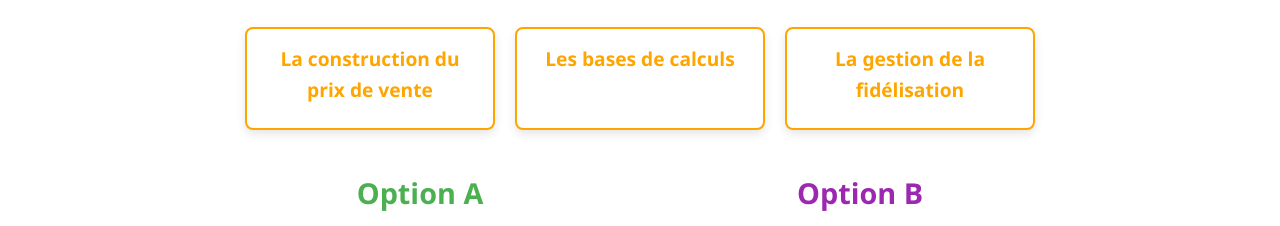
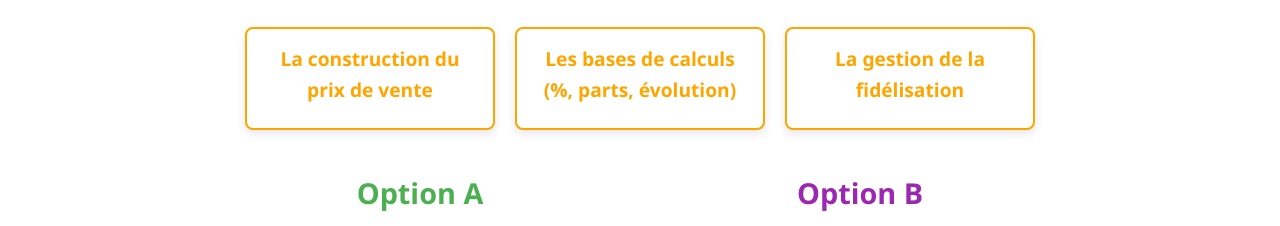
Before and after one commit to faigonpro-dot/test1, a plain HTML site: page calculs.html in a window 1280 px wide. Shown: the part 574-800 px from the top of the page. Drawn offline with Linux system fonts and the light colour scheme.

Commit message:
Update calculs.html

```diff
--- a/calculs.html
+++ b/calculs.html
@@ -241,7 +241,7 @@
     <h3>La construction du prix de vente</h3>
   </a>
   <a href="calculs-base.html" class="section-card" style="text-decoration: none; color: inherit;">
-    <h3>Les bases de calculs</h3>
+    <h3>Les bases de calculs (%, parts, évolution)</h3>
   </a>
   <a href="fidélisation.html" class="section-card" style="text-decoration: none; color: inherit;">
     <h3>La gestion de la fidélisation</h3>
```
